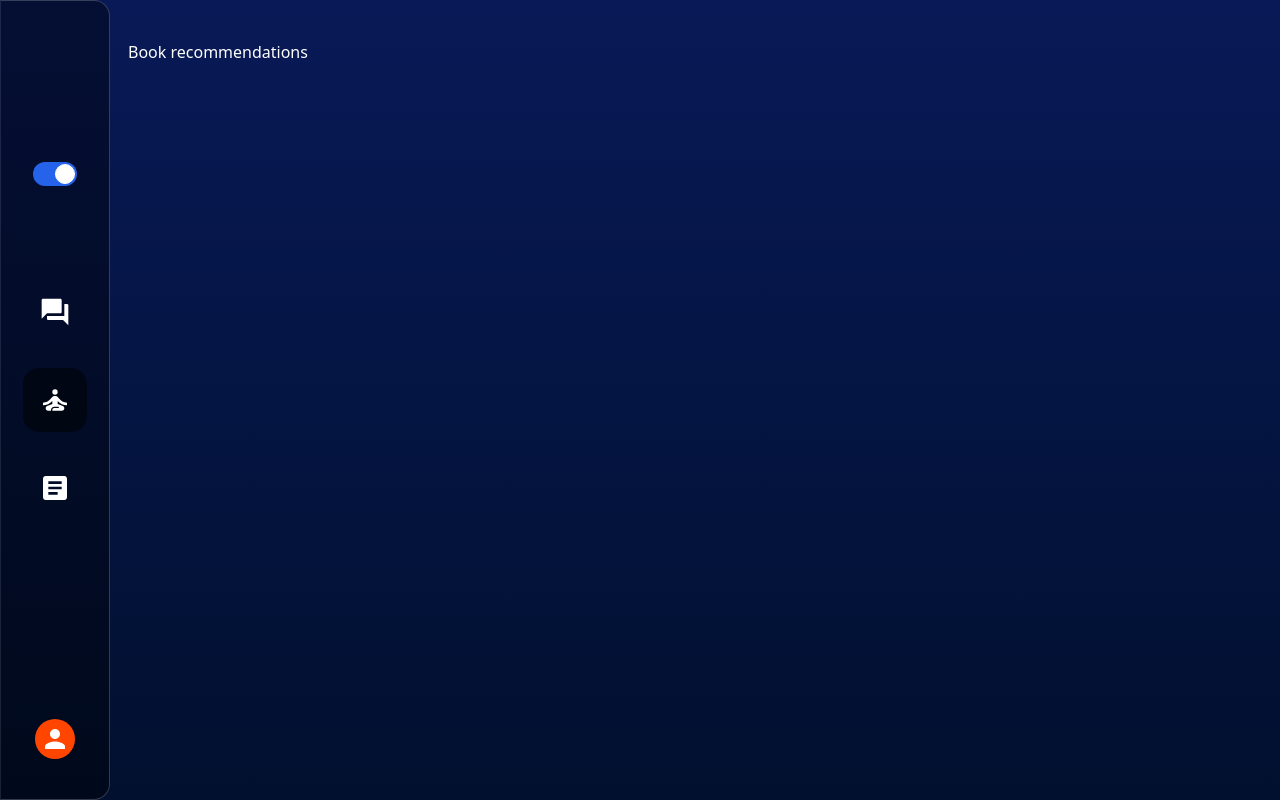
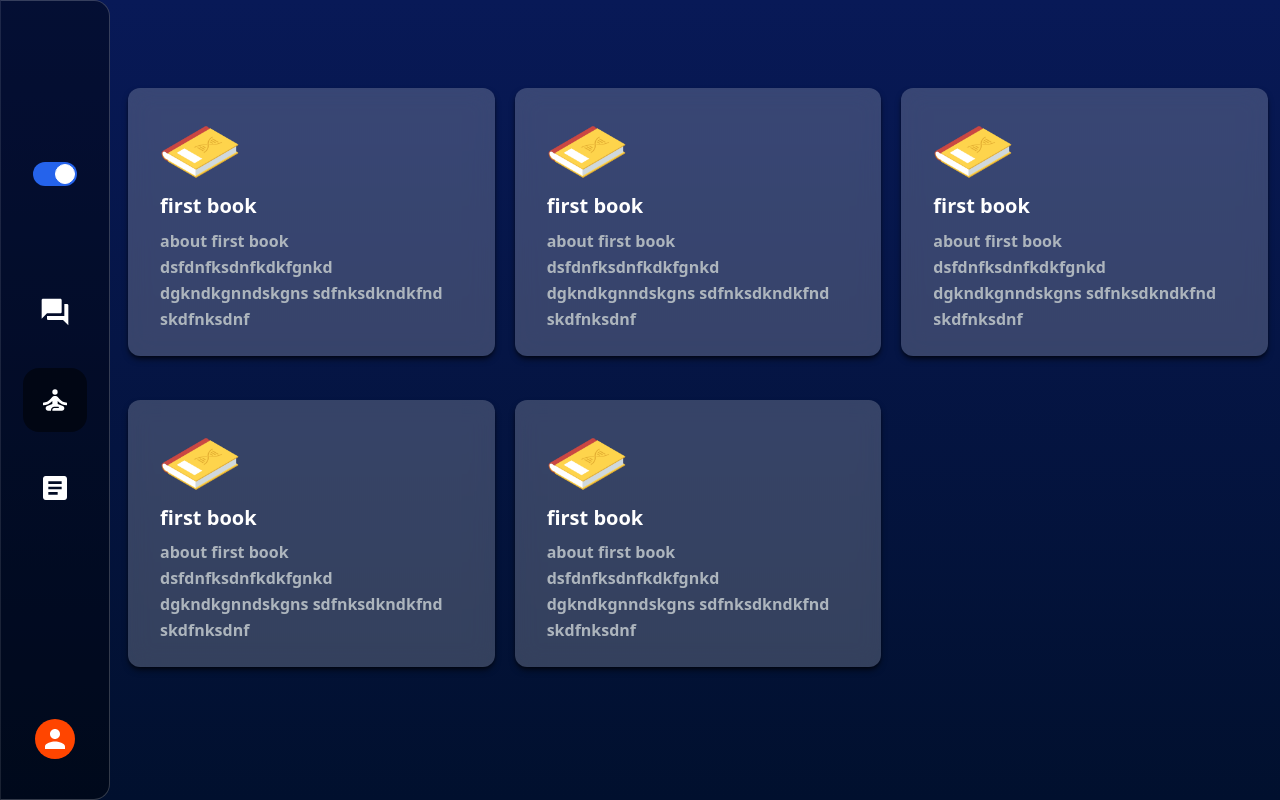
Before and after one commit to theakash04/RestApi, a React (Vite) app: page /activites/book-recommendations in a window 1280 px wide. Built offline with nearby package versions, Linux system fonts and the light colour scheme.

Commit message:
v.5.1 activities page design completed

```diff
--- a/src/Components/Pages/Activities/ActivityComponent/ActivityCard.jsx
+++ b/src/Components/Pages/Activities/ActivityComponent/ActivityCard.jsx
@@ -5,7 +5,7 @@ function ActivityCard({className, title, desc, onClick}) {
     return (
         <div className='relative' onClick={onClick}>
             {/* Circle behind the card */}
-            <span className={`bg-[#0080FF] w-32 h-32 absolute rounded-full z-0 left-1/2 top-1/2 transform -translate-x-1/2 -translate-y-1/2 filter blur-2xl animate-pulse `}/>
+            <span className={`dark:bg- bg-[#0080FF] w-32 h-32 absolute rounded-full z-0 left-1/2 top-1/2 transform -translate-x-1/2 -translate-y-1/2 filter blur-2xl animate-pulse `}/>
 
             <div className={`dark:bg-black/10 dark:hover:bg-black/30 bg-white/40 hover:bg-white/70 transition-all ease-in-out duration-150 backdrop-filter backdrop-blur-lg w-full h-72 rounded-2xl cursor-pointer z-[1] relative border dark:border-white/10 border-[#0080ff37] ${className}`}>
                 <div className='flex items-center justify-center h-full flex-col gap-4'>
--- /dev/null
+++ b/src/Components/Pages/Activities/page/Books/BookCard.jsx
@@ -0,0 +1,24 @@
+import React from 'react'
+import Book from './Assets/Book.png'
+
+function BookCard({title, Description}) {
+    return (
+        <div>
+            <div class="relative flex flex-col mt-6 dark:bg-white/20 bg-white/50 shadow-md bg-clip-border rounded-xl w-full backdrop-filter backdrop-blur-md dark:shadow-black/60">
+                <div class="py-6 px-8">
+                    <div>
+                        <img src={Book} alt="" className='w-20'/>
+                    </div>
+                    <h5 class="block mb-2 font-sans text-xl antialiased leading-snug tracking-normal dark:text-white font-bold">
+                        {title}
+                    </h5>
+                    <p class="block dark:text-[#adb5bd] font-sans text-base antialiased font-semibold leading-relaxed text-black/50">
+                        {Description}
+                    </p>
+                </div>
+            </div>
+        </div>
+    )
+}
+
+export default BookCard
--- a/src/Components/Pages/Activities/page/Books/BookRec.jsx
+++ b/src/Components/Pages/Activities/page/Books/BookRec.jsx
@@ -1,10 +1,39 @@
 import React from 'react'
 import Cotainer from '../../../../Container/Cotainer'
+import BookCard from './BookCard'
 
 function BookRec() {
+    const Books = [
+        {
+            title: "first book",
+            desc: "about first book dsfdnfksdnfkdkfgnkd dgkndkgnndskgns sdfnksdkndkfnd skdfnksdnf"
+        },
+        {
+            title: "first book",
+            desc: "about first book dsfdnfksdnfkdkfgnkd dgkndkgnndskgns sdfnksdkndkfnd skdfnksdnf"
+        },
+        {
+            title: "first book",
+            desc: "about first book dsfdnfksdnfkdkfgnkd dgkndkgnndskgns sdfnksdkndkfnd skdfnksdnf"
+        },
+        {
+            title: "first book",
+            desc: "about first book dsfdnfksdnfkdkfgnkd dgkndkgnndskgns sdfnksdkndkfnd skdfnksdnf"
+        },
+        {
+            title: "first book",
+            desc: "about first book dsfdnfksdnfkdkfgnkd dgkndkgnndskgns sdfnksdkndkfnd skdfnksdnf"
+        },
+    ]
     return (
-        <Cotainer>
-            Book recommendations
+        <Cotainer className={"pt-16"}>
+            <div className='grid sm:grid-cols-3 sm:gap-5'>
+                {Books.map((item,index)=>(
+                    <div key={index} >
+                        <BookCard title={item.title} Description={item.desc}/>
+                    </div>
+                ))}
+            </div>
         </Cotainer>
     )
 }
--- /dev/null
+++ b/src/Components/Pages/Activities/page/YogaFlow/Assets/Yoga.js
@@ -0,0 +1,5 @@
+import Yoga from './Yoga.jpg'
+
+export{
+    Yoga,
+}
--- a/src/Components/Pages/Activities/page/YogaFlow/YogaCard.jsx
+++ b/src/Components/Pages/Activities/page/YogaFlow/YogaCard.jsx
@@ -2,8 +2,8 @@ import React from 'react'
 
 function YogaCard({title, Description, Img}) {
     return (
-        <div className='w-full'>
-            <div  class="flex flex-col items-center bg-white border border-gray-200 rounded-lg shadow md:flex-row md:max-w-xl dark:border-gray-700 dark:bg-gray-800">
+        <div className='w-full grid place-content-center'>
+            <div  class=" pl-3 py-3 flex flex-col items-center bg-white border border-gray-200 rounded-lg shadow md:flex-row md:max-w-5xl dark:border-gray-700 dark:bg-gray-800">
                 <img class="object-cover w-full rounded-t-lg h-96 md:h-auto md:w-48 md:rounded-none md:rounded-s-lg" src={Img} alt="" />
                 <div class="flex flex-col justify-between p-4 leading-normal">
                     <h5 class="mb-2 text-2xl font-bold tracking-tight text-gray-900 dark:text-white">{title}</h5>
--- a/src/Components/Pages/Activities/page/YogaFlow/YogaFlow.jsx
+++ b/src/Components/Pages/Activities/page/YogaFlow/YogaFlow.jsx
@@ -1,11 +1,37 @@
 import React from 'react'
 import Cotainer from '../../../../Container/Cotainer'
 import YogaCard from './YogaCard'
+import { Yoga } from './Assets/Yoga'
 
 function YogaFlow() {
+
+    const Yogas = [
+        {
+            img: Yoga,
+            title: "Balasana",
+            desc: "Balasana (The Child’s Pose), is a restorative pose that is known for its calming, grounding, and relaxing effects. It gently stretches the lower back, hips, andthighs, while calming the mind and relieving stress."
+        },
+        {
+            img: Yoga,
+            title: "Balasana",
+            desc: "Balasana (The Child’s Pose), is a restorative pose that is known for its calming, grounding, and relaxing effects. It gently stretches the lower back, hips, andthighs, while calming the mind and relieving stress."
+        },
+        {
+            img: Yoga,
+            title: "Balasana",
+            desc: "Balasana (The Child’s Pose), is a restorative pose that is known for its calming, grounding, and relaxing effects. It gently stretches the lower back, hips, andthighs, while calming the mind and relieving stress."
+        },
+    ]
+
     return (
-        <Cotainer>
-            <YogaCard />
+        <Cotainer className={"sm:py-10 pt-20"}>
+            <div className='grid gap-3'>
+                {Yogas.map((item, index) =>(
+                    <div key={index} className='w-full'>
+                        <YogaCard title={item.title} Description={item.desc} Img={item.img}/>
+                    </div>
+                ))}
+            </div>
         </Cotainer>
     )
 }
```
Also changed, not shown: src/Components/Pages/Activities/page/Books/Assets/Book.png (added), 1 other file (tests, documents, lock files or other folders).
